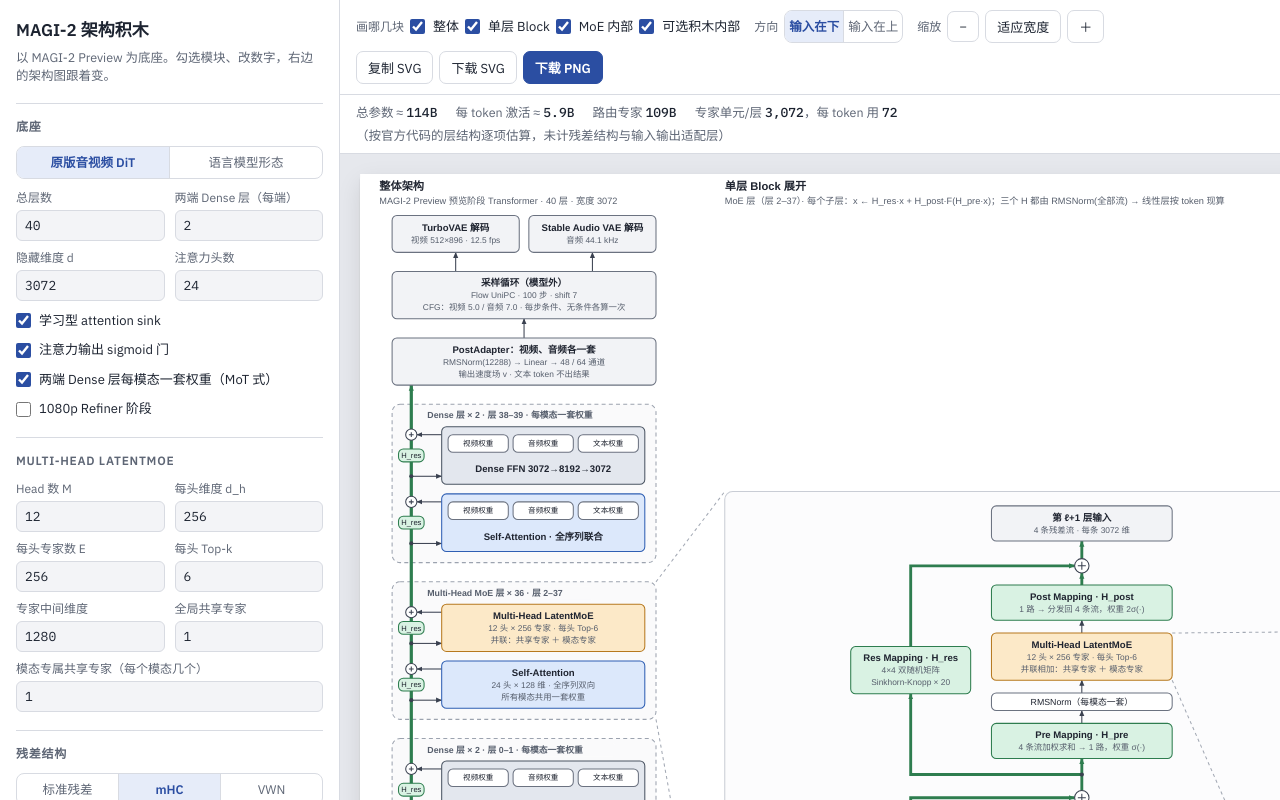
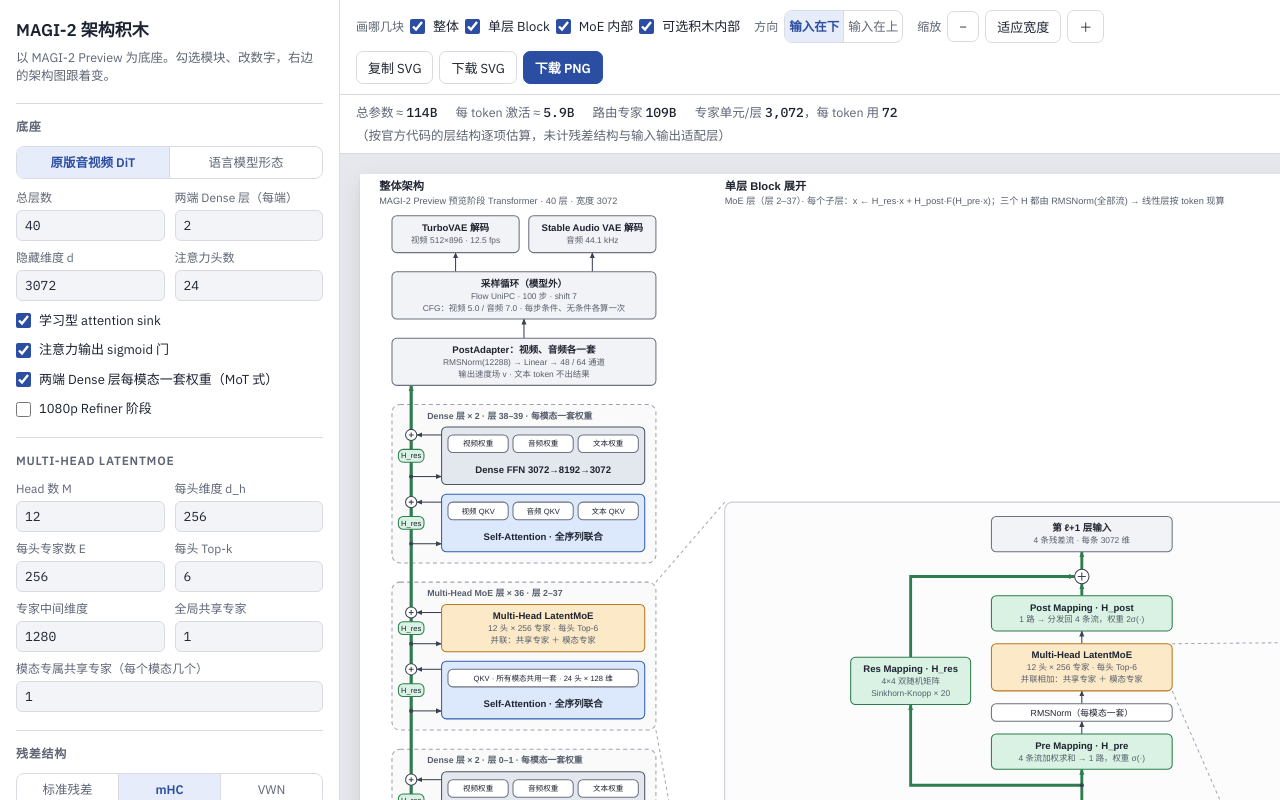
Before and after one commit to zoeycyyyy/arch-blocks, a plain HTML site: page index.html in a window 1280 px wide. Drawn offline with Linux system fonts and the light colour scheme.

Commit message:
Draw a QKV box for shared-QKV attention layers
Co-Authored-By: Claude Fable 5.2 <noreply@anthropic.com>
Claude-Session: https://claude.ai/code/session_01Q7Shi85h631qknB5p9nXkn

```diff
--- a/index.html
+++ b/index.html
@@ -296,8 +296,9 @@ function buildA(c){
     const mot=c.mot&&!isMoe;
     let s=cu("pre");
     if(el.length)s.push({lines:["Engram 门控注入","仅层 "+el.join(", ")],kind:"mem",eng:true,moe:isMoe});
-    s.push(mot?{lines:[],cap:"Self-Attention · 全序列联合",tri:W3,kind:"attn",mix:true,h:72}
-              :{lines:["Self-Attention",attnSub].concat(c.dit?["所有模态共用一套权重"]:[]),kind:"attn",mix:true});
+    /* QKV 只有一套时也画出 QKV 小框，和每模态一套的画法保持一致 */
+    s.push(mot?{lines:[],cap:"Self-Attention · 全序列联合",tri:["视频 QKV","音频 QKV","文本 QKV"],kind:"attn",mix:true,h:72}
+              :{lines:[],cap:"Self-Attention · "+(c.dit?"全序列联合":"因果"),tri:[(c.dit?"QKV · 所有模态共用一套 · ":"QKV · 一套 · ")+c.ah+" 头 × "+Math.round(c.d/c.ah)+" 维"],kind:"attn",mix:true,h:72});
     s=s.concat(cu("mid"));
     const nsh=c.shared+c.mshared;
     s.push(isMoe?{lines:["Multi-Head LatentMoE",c.M+" 头 × "+c.E+" 专家 · 每头 Top-"+c.k].concat(nsh?["并联："+(c.shared?"共享专家":"")+(c.shared&&c.mshared?" ＋ ":"")+(c.mshared?"模态专家":"")]:[]),kind:"moe",mix:true}
@@ -325,7 +326,7 @@ function buildA(c){
       if(it.tri){
         /* 这几层所有权重按模态各有一套，但注意力仍在整条序列上一起算 */
         sc.labels.push({x:r.x+r.w/2,y:r.y+19,text:it.cap,size:12,color:INK});
-        const mw=(r.w-16-12)/3;
+        const nt=it.tri.length, mw=(r.w-16-6*(nt-1))/nt;
         it.tri.forEach((t,i)=>rect(sc,r.x+8+i*(mw+6),r.y+r.h-32,mw,22,"norm",[t],{tiny:true}));
       }
       if(it.eng){r.inMoe=it.moe;engBoxes.push(r);}
```
